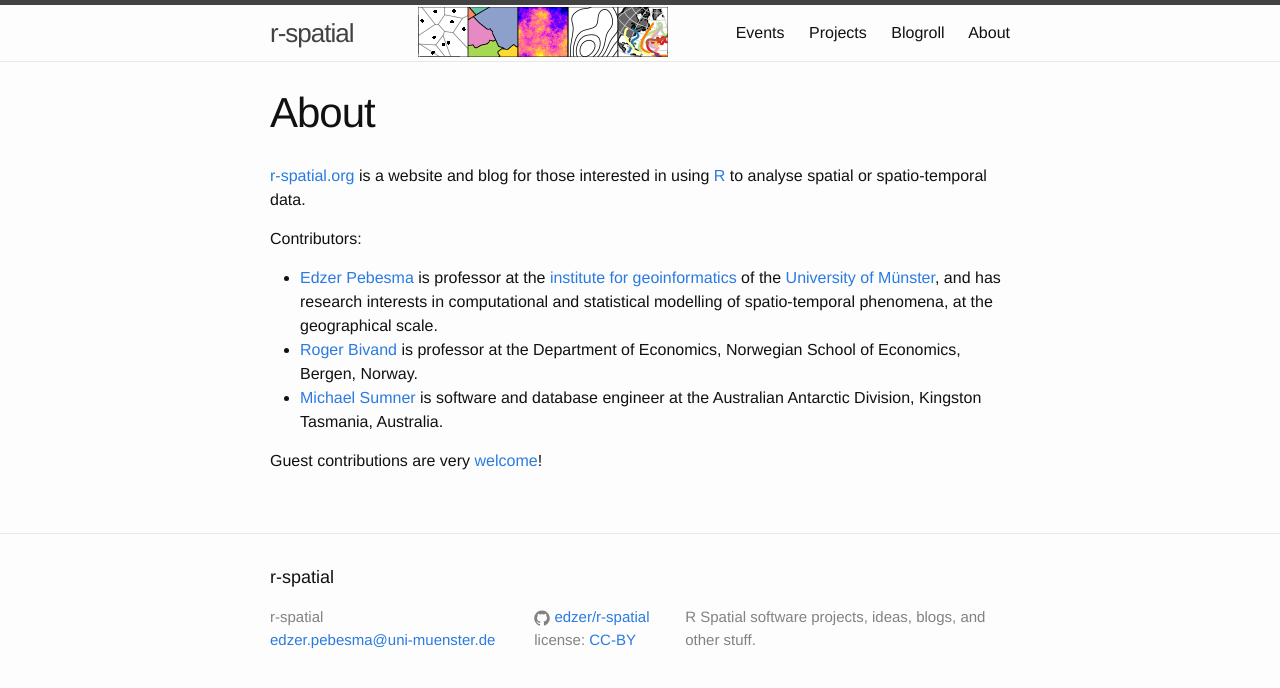
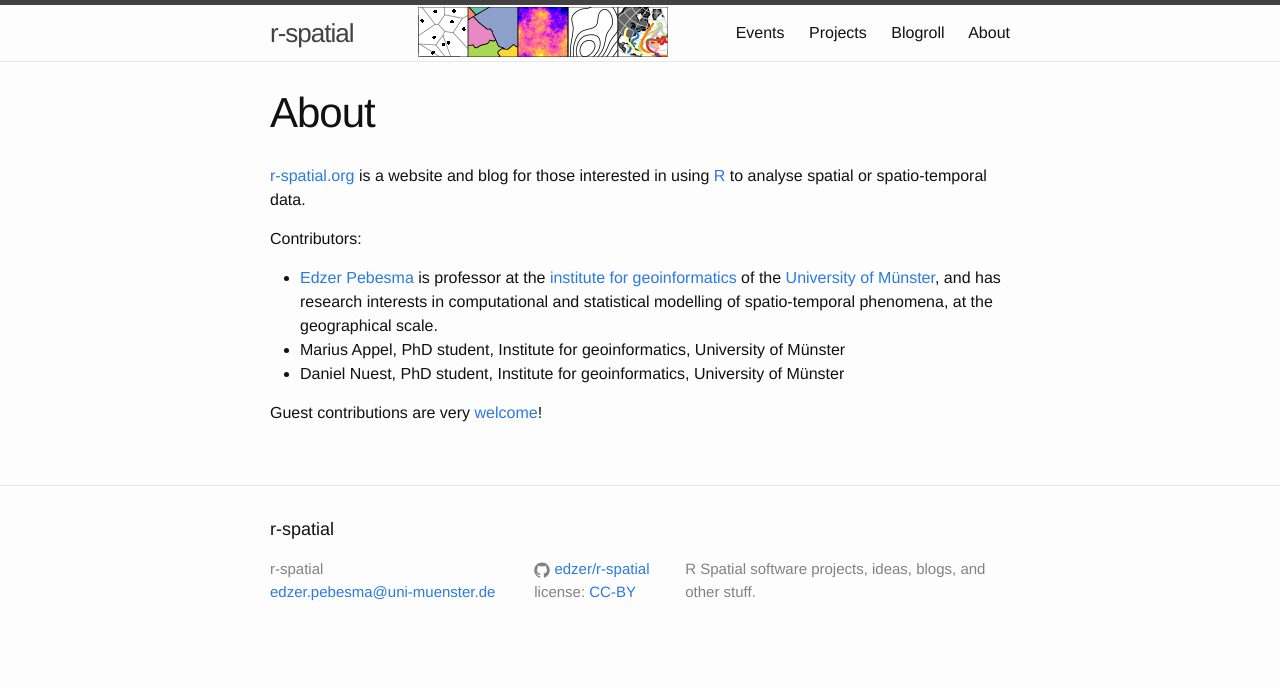
Before and after one commit to r-spatial/r-spatial.org, a Jekyll site: the page built from 4_about.md, in a window 1280 px wide. Shown: the top 688 px of the page. Built offline with Jekyll 4.4.1, drawn with Linux system fonts in a browser that asks for light colours.

Commit message:
update contributors

```diff
--- a/4_about.md
+++ b/4_about.md
@@ -10,7 +10,7 @@ spatial or spatio-temporal data.
 Contributors:
 
 * [Edzer Pebesma](http://www.uni-muenster.de/Geoinformatics/en/institute/staff/index.php/119/Edzer_Pebesma) is professor at the [institute for geoinformatics](http://ifgi.uni-muenster.de/en) of the [University of Münster](http://www.uni-muenster.de/en/), and has research interests in computational and statistical modelling of spatio-temporal phenomena, at the geographical scale.
-* [Roger Bivand](https://www.nhh.no/en/research-faculty/department-of-economics/sam/cv/bivand--roger-s.aspx) is professor at the Department of Economics, Norwegian School of Economics, Bergen, Norway.
-* [Michael Sumner](https://github.com/mdsumner) is software and database engineer at the Australian Antarctic Division, Kingston Tasmania, Australia.
+* Marius Appel, PhD student, Institute for geoinformatics, University of Münster
+* Daniel Nuest, PhD student, Institute for geoinformatics, University of Münster
 
 Guest contributions are very [welcome](https://github.com/edzer/r-spatial/)!
```
